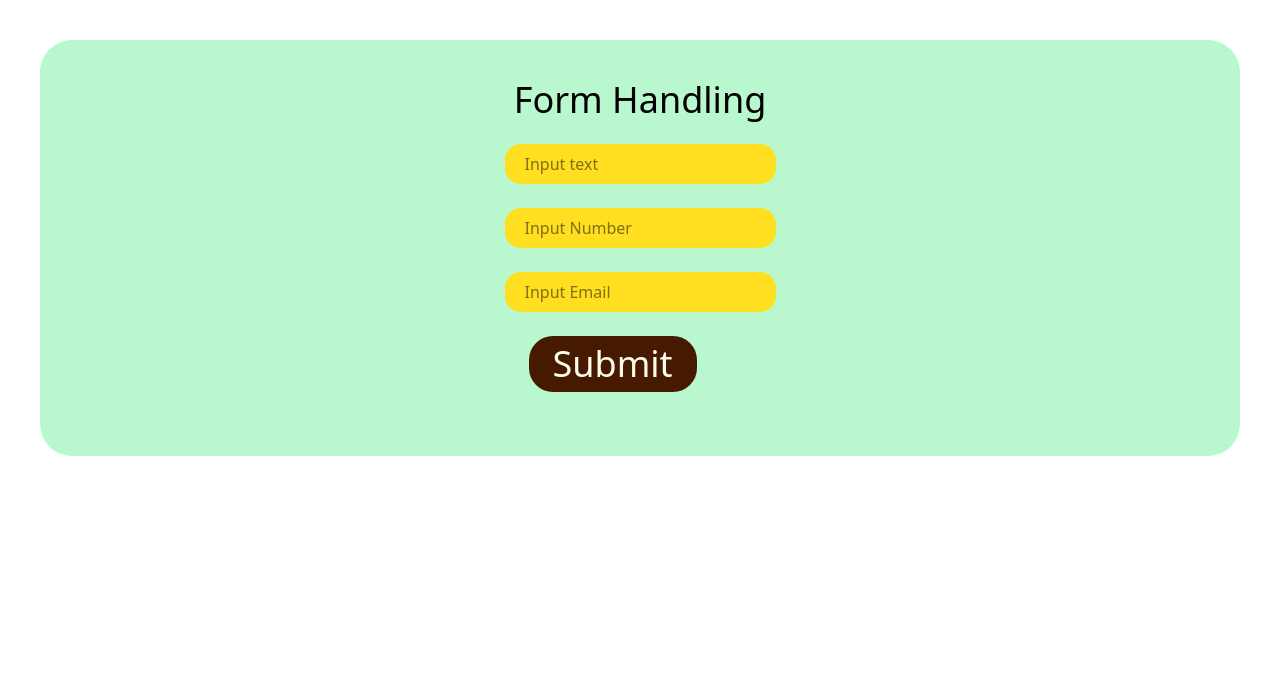
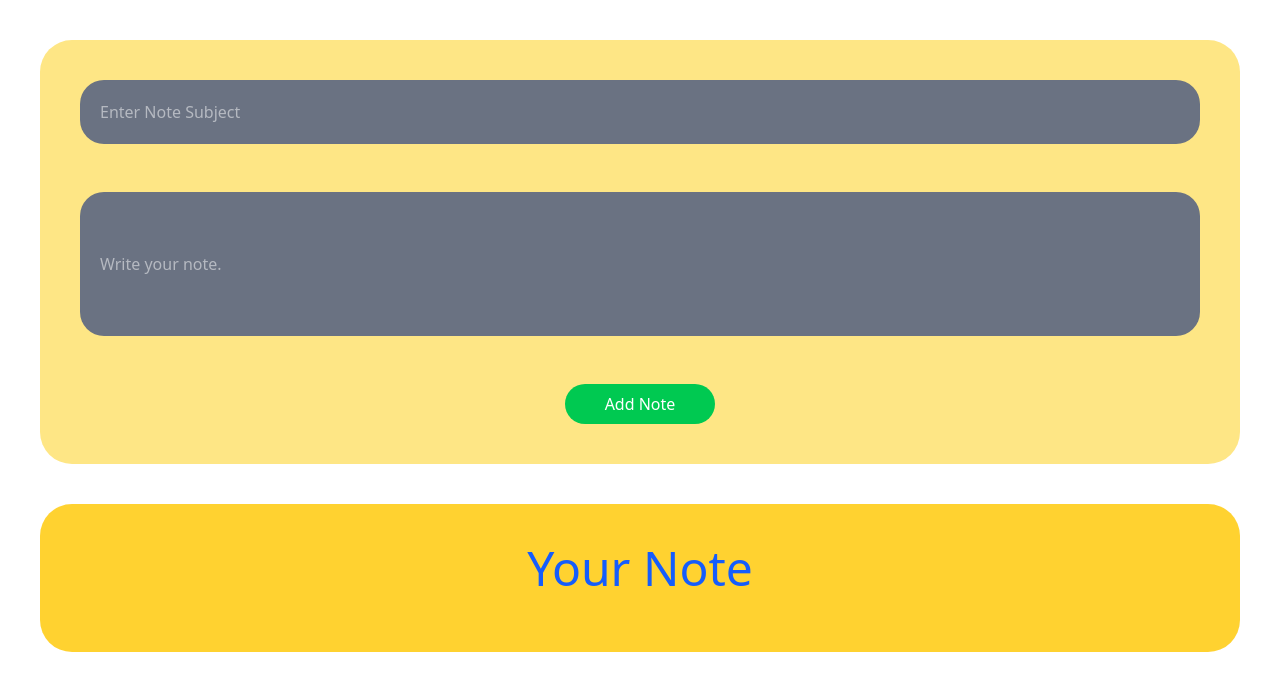
Before and after one commit to swarupkst/learning-react, a React (Vite) app: page / in a window 1280 px wide. Shown: the top 690 px of the page. Built offline with nearby package versions, Linux system fonts and the light colour scheme.

Commit message:
Note project using Two-Way data binding

```diff
--- a/src/App.jsx
+++ b/src/App.jsx
@@ -1,10 +1,11 @@
-import Form from "./form-handling/Form"
+
+import Note from "./note-app project/Note"
 
 
 const App = () => {
   return (
     <div>
-      <Form />
+      <Note />
     </div>
   )
 }
--- /dev/null
+++ b/src/note-app project/Note.jsx
@@ -0,0 +1,74 @@
+import React, { useState } from 'react'
+
+const Note = () => {
+
+    const [subject, setSubject] = useState('')
+    const [note, setNote] = useState('')
+
+    const [task, setTask] = useState([])
+
+    const submitHandeler = (e)=> {
+        e.preventDefault()
+
+        let savetask=[...task];
+
+        savetask.push({subject,note})
+        setTask(savetask)
+
+        console.log(savetask);
+         setSubject('');
+         setNote('');
+
+
+    }
+    const deleteNote = (idx)=> {
+          const saveTask =[... task]
+
+          saveTask.splice(idx,1)
+
+          setTask(saveTask)
+         }
+
+
+  return (
+    <div>
+      <form onSubmit={(e) => {submitHandeler (e)}}
+      className='p-10 flex flex-col items-center justify-center text-center bg-amber-200 m-10 rounded-4xl'>
+
+        <input className='bg-gray-500 py-5 pl-5 rounded-3xl text-white w-full'
+        type='text'
+        placeholder='Enter Note Subject'
+        value={subject}
+        onChange={(e)=> {setSubject(e.target.value)}}
+        /> <br/> <br/>
+
+        <input className='bg-gray-500 py-15 pl-5 rounded-3xl text-white w-full'
+        type='text'
+        placeholder='Write your note.'
+        value={note}
+        onChange={(e)=> {setNote (e.target.value)}}
+        /> <br/> <br/>
+
+        <button className='px-10 py-2 bg-green-500 rounded-4xl text-white active:scale-150 cursor-pointer '>Add Note</button>
+      </form>
+
+      <div>
+      <div className='m-10 p-10 bg-amber-300 rounded-4xl'>
+        <h1 className='text-center text-5xl text-blue-600'>Your Note</h1>
+        <div className='flex flex-wrap gap-5 mt-5 h-full overflow-auto'>
+            {task.map(function(elem,idx){
+              return <div key={idx} className='h-70 w-53 rounded-2xl bg-white text-blue-800 bg-cover bg-[url("https://www.nicepng.com/png/detail/67-679001_notes-document-notepad-office-reminder-sticky-note-paper.png")]'>
+                <h3 className='text-4xl pl-5 pt-10'>{elem.subject}</h3>
+                <p className='pl-5 pt-2'>{elem.note}</p>
+                <button onClick={() => deleteNote(idx)} className='px-5 py-1 rounded-2xl m-5 bg-red-600 cursor-pointer active:scale-75'>Delete</button>
+              </div>
+            })}
+
+        </div>
+      </div>
+      </div>
+    </div>
+  )
+}
+
+export default Note
```
